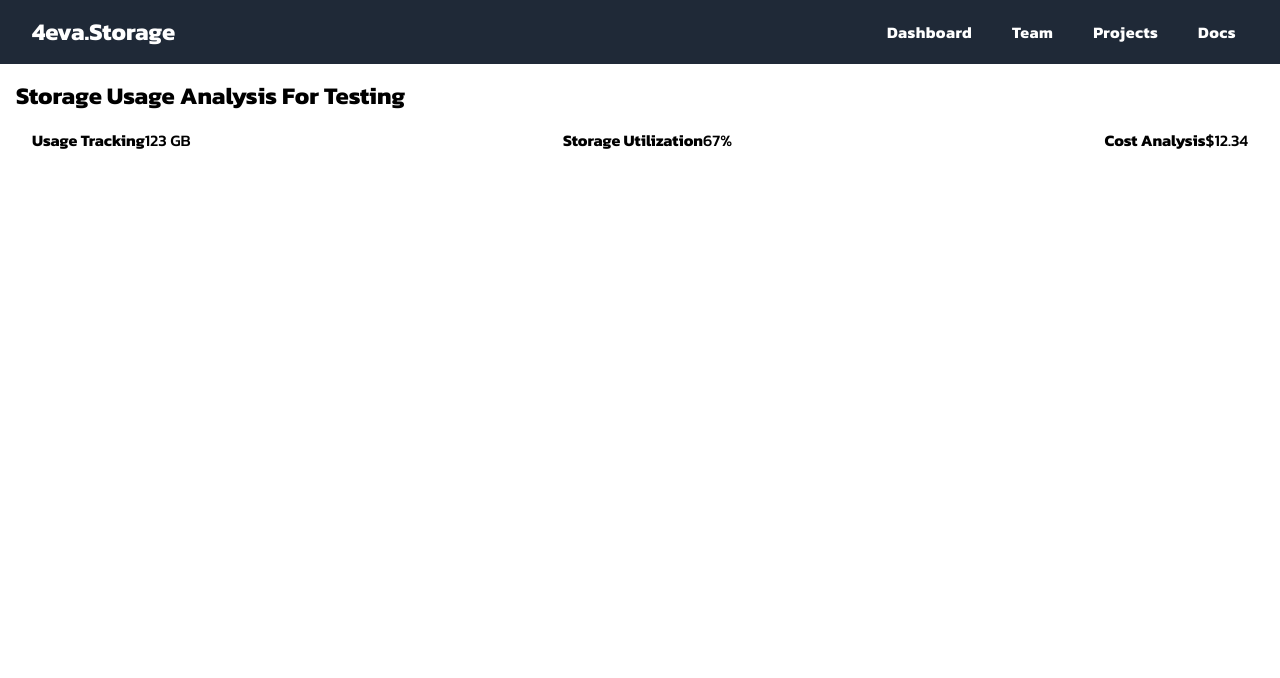
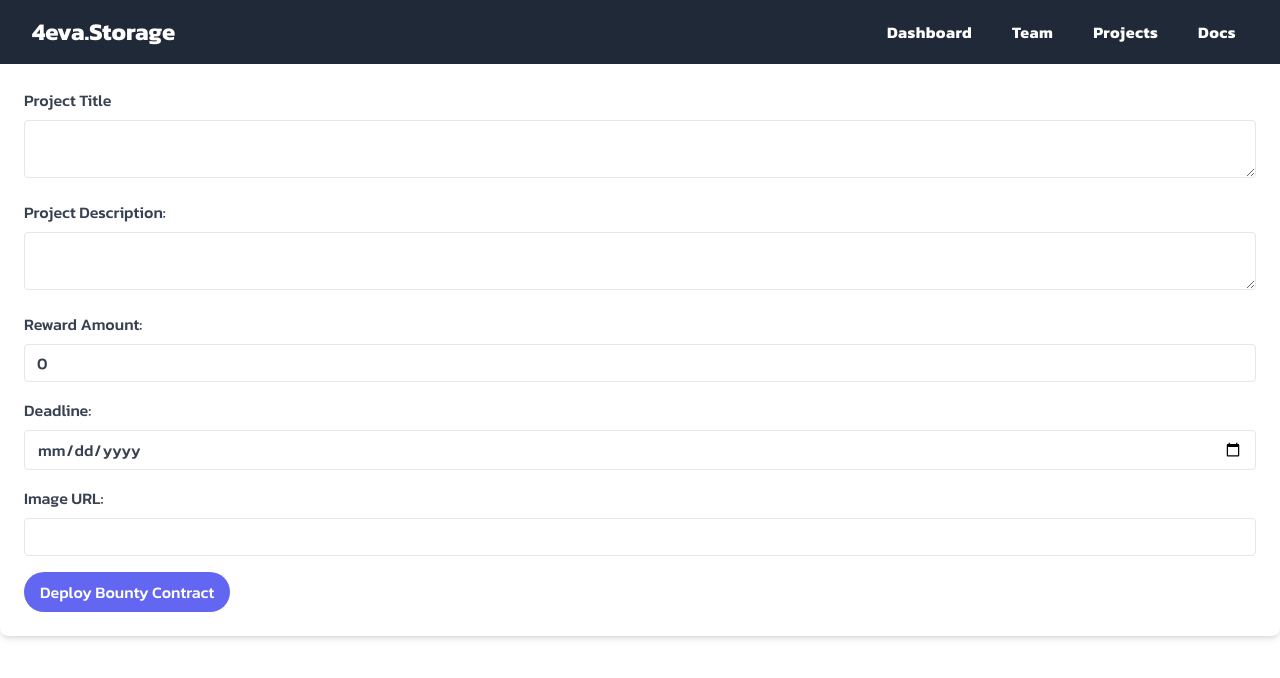
Before and after one commit to FVMhack/frontend---FVM, a React (Vite) app in the folder frontend-fvm/: page /dashboard in a window 1280 px wide. Shown: the top 678 px of the page. Built offline with nearby package versions, Linux system fonts and the light colour scheme.

Commit message:
Added Bounty Details

```diff
--- /dev/null
+++ b/frontend-fvm/src/components/Card.jsx
@@ -0,0 +1,23 @@
+import React from 'react';
+
+const Card = ({ bountyDetails }) => {
+  return (
+    <div class="max-w-sm rounded overflow-hidden shadow-lg my-10 mx-auto">
+      <img class="w-full" src={bountyDetails.imgUrl} alt="" />
+      <div class="px-6 py-4">
+        <div class="font-bold text-xl mb-2">{bountyDetails.projectDescription}</div>
+        <p class="text-gray-700 text-base">
+          Reward: {bountyDetails.rewardAmount} ETH <br />
+          Deadline: {bountyDetails.deadline}
+        </p>
+      </div>
+      <div class="px-6 py-4">
+        <span class="inline-block bg-gray-200 rounded-full px-3 py-1 text-sm font-semibold text-gray-700 mr-2">
+          #bounties
+        </span>
+      </div>
+    </div>
+  );
+};
+
+export default Card;
--- a/frontend-fvm/src/pages/Dashboard.jsx
+++ b/frontend-fvm/src/pages/Dashboard.jsx
@@ -1,31 +1,120 @@
-import React from 'react'
+import React, { useState, useEffect } from "react";
+import {Link} from "react-router-dom";
+
 
 const Dashboard = () => {
+  const [isConnected, setIsConnected] = useState(false);
+  const [bountyDetails, setBountyDetails] = useState({
+    projectDescription: "",
+    rewardAmount: 0,
+    deadline: ""
+  });
+  const [contractAddress, setContractAddress] = useState("");
 
-  // Usage Tracking
-const usageTrackingData = '123 GB';
-// Storage Utilization
-const storageUtilizationData = '67%';
-// Cost Analysis
-const costAnalysisData = '$12.34';
+  useEffect(() => {
+  }, []);
+
+  const handleInputChange = event => {
+    setBountyDetails({
+      ...bountyDetails,
+      [event.target.name]: event.target.value
+    });
+  };
+
+  const handleSubmit = async event => {
+    event.preventDefault();
+
+  };
+
+  if (isConnected) {
+    return <p>Please connect to a supported wallet to continue</p>;
+  }
+
+  if (contractAddress) {
+    return (
+      <Link
+        to={{
+          pathname: "/contract",
+          state: { contractAddress }
+        }}
+      />
+    );
+  }
+
   return (
-    <div className="analytics-container p-4">
-      <h2 className="text-2xl font-bold">Storage Usage Analysis For Testing</h2>
-      <div className="analytics-data flex flex-row justify-between p-2">
-        <div className="data-item flex flex-row justify-between p-2">
-          <div className="data-name font-bold">Usage Tracking</div>
-          <div className="data-value">{usageTrackingData}</div>
-        </div>
-        <div className="data-item flex flex-row justify-between p-2">
-          <div className="data-name font-bold">Storage Utilization</div>
-          <div className="data-value">{storageUtilizationData}</div>
-        </div>
-        <div className="data-item flex flex-row justify-between p-2">
-          <div className="data-name font-bold">Cost Analysis</div>
-          <div className="data-value">{costAnalysisData}</div>
-        </div>
-      </div>
-    </div>
+    <form class="bg-white p-6 rounded-lg shadow-md">
+   <div class="mb-4">
+    <label class="block text-gray-700 font-medium mb-2" for="projectDescription">
+      Project Title
+    </label>
+    <textarea
+      class="appearance-none border rounded w-full py-2 px-3 text-gray-700 leading-tight focus:outline-none focus:shadow-outline"
+      id="projectTitle"
+      name="projectTitle"
+      value={bountyDetails.projectTitle}
+      onChange={handleInputChange}
+    />
+  </div>
+  <div class="mb-4">
+    <label class="block text-gray-700 font-medium mb-2" for="projectDescription">
+      Project Description:
+    </label>
+    <textarea
+      class="appearance-none border rounded w-full py-2 px-3 text-gray-700 leading-tight focus:outline-none focus:shadow-outline"
+      id="projectDescription"
+      name="projectDescription"
+      value={bountyDetails.projectDescription}
+      onChange={handleInputChange}
+    />
+  </div>
+  <div class="mb-4">
+    <label class="block text-gray-700 font-medium mb-2" for="rewardAmount">
+      Reward Amount:
+    </label>
+    <input
+      class="appearance-none border rounded w-full py-2 px-3 text-gray-700 leading-tight focus:outline-none focus:shadow-outline"
+      type="number"
+      id="rewardAmount"
+      placeholder="In ETH"
+      name="rewardAmount"
+      value={bountyDetails.rewardAmount}
+      onChange={handleInputChange}
+    />
+  </div>
+  <div class="mb-4">
+    <label class="block text-gray-700 font-medium mb-2" for="deadline">
+      Deadline:
+    </label>
+    <input
+      class="appearance-none border rounded w-full py-2 px-3 text-gray-700 leading-tight focus:outline-none focus:shadow-outline"
+      type="date"
+      id="deadline"
+      name="deadline"
+      value={bountyDetails.deadline}
+      onChange={handleInputChange}
+    />
+  </div>
+  <div class="mb-4">
+    <label class="block text-gray-700 font-medium mb-2" for="imgUrl">
+      Image URL:
+    </label>
+    <input
+      class="appearance-none border rounded w-full py-2 px-3 text-gray-700 leading-tight focus:outline-none focus:shadow-outline"
+      type="text"
+      id="imgUrl"
+      name="imgUrl"
+      value={bountyDetails.imgUrl}
+      onChange={handleInputChange}
+    />
+  </div>
+  <button
+    class="bg-indigo-500 hover:bg-indigo-600 text-white font-medium py-2 px-4 rounded-full focus:outline-none focus:shadow-outline"
+    type="submit"
+  >
+    Deploy Bounty Contract
+  </button>
+</form>
+
   );
 };
 
--- a/frontend-fvm/src/pages/Projects.jsx
+++ b/frontend-fvm/src/pages/Projects.jsx
@@ -1,8 +1,13 @@
 import React from 'react'
+import Card from '../components/Card'
+import Navbar from '../components/Navbar'
 
 const Projects = () => {
   return (
-    <div>Projects</div>
+    <div>
+      <Navbar />
+      <Card />
+    </div>
   )
 }
 
```
